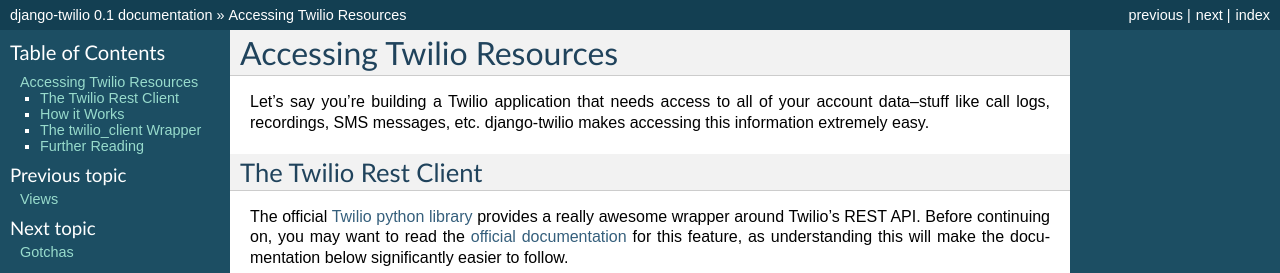
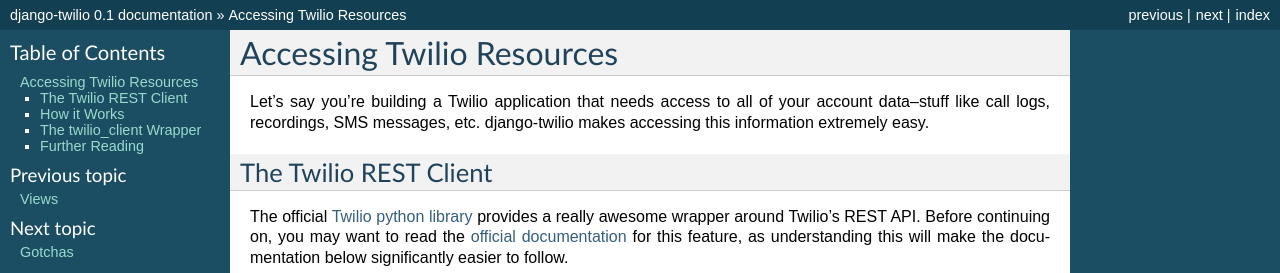
Before and after one commit to rdegges/django-twilio, a Sphinx documentation site: the page built from docs/source/rest.rst, in a window 1280 px wide. Shown: the top 273 px of the page. Built offline with Sphinx 7.4.7, drawn with Linux system fonts in a browser that asks for light colours.

```diff
--- a/docs/source/rest.rst
+++ b/docs/source/rest.rst
@@ -6,7 +6,7 @@ account data--stuff like call logs, recordings, SMS messages, etc.
 django-twilio makes accessing this information extremely easy.
 
 
-The Twilio Rest Client
+The Twilio REST Client
 ----------------------
 
 The official `Twilio python library
```
